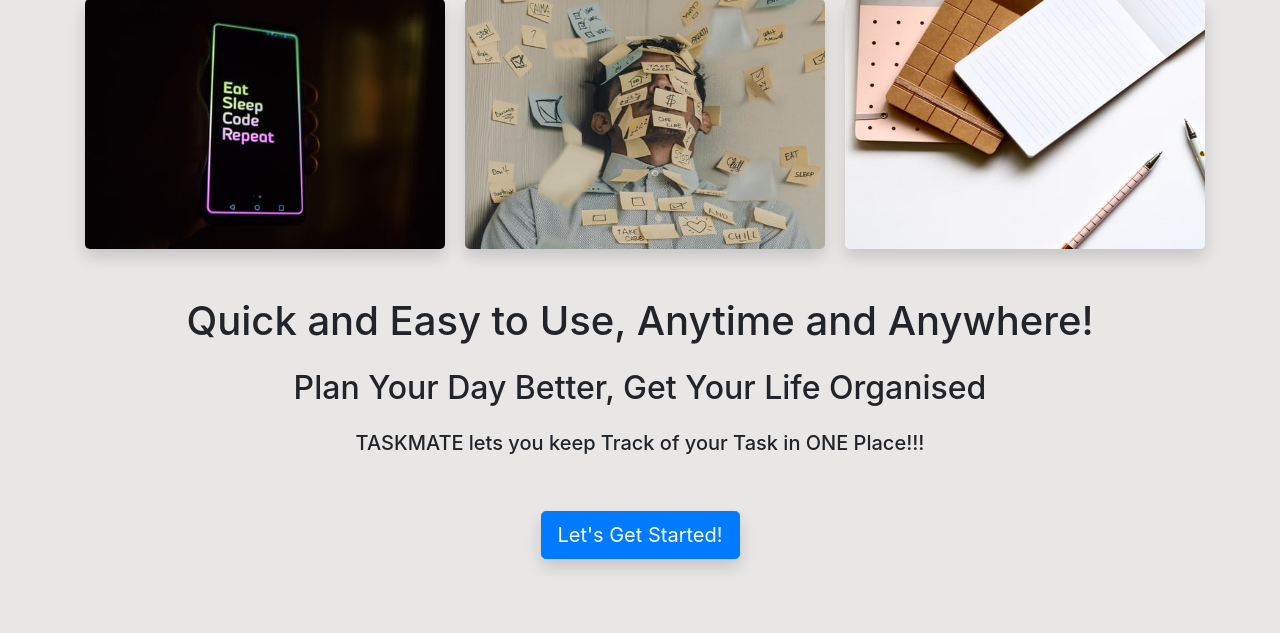
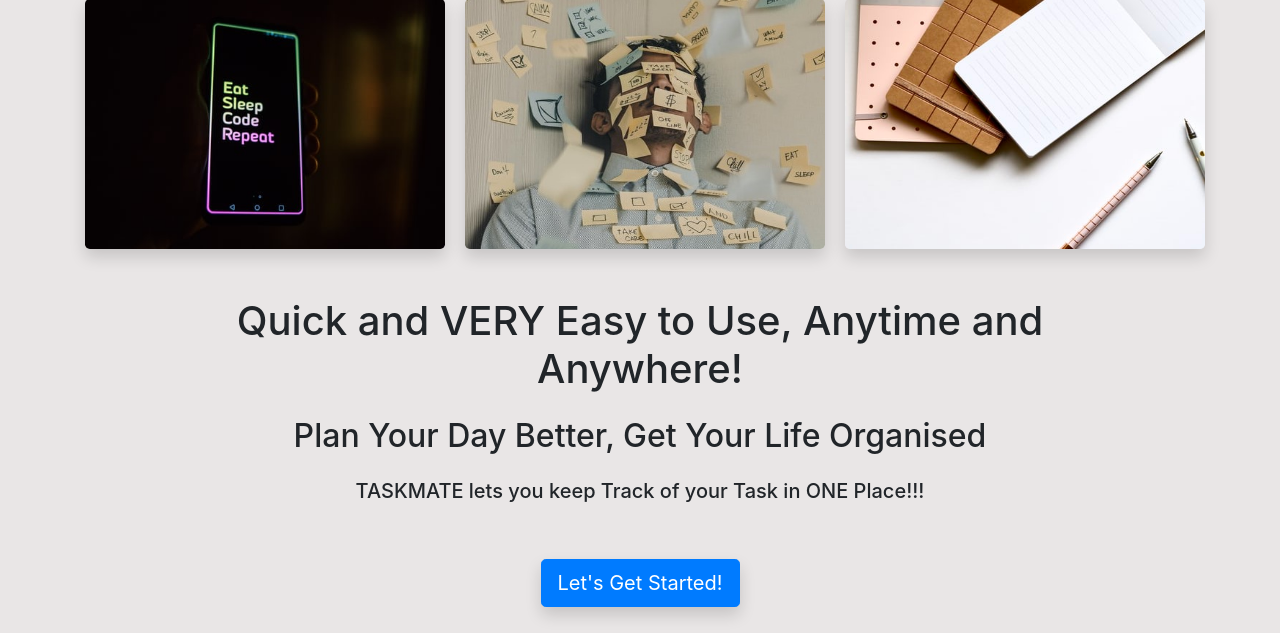
Before and after one commit to JYOTIPALARIYA/TaskMate-1, a Django app: page / in a window 1280 px wide. Shown: the part 114-747 px from the top of the page. Run offline with Django 3.2, Linux system fonts and the light colour scheme.

Commit message:
Written VERY

```diff
--- a/todolist_app/templates/index.html
+++ b/todolist_app/templates/index.html
@@ -24,7 +24,7 @@
        <div class="row mt-5">
             <div class="col-md-10 offset-md-1">
                 <center>
-                    <p class="h1">Quick and Easy to Use, Anytime and Anywhere!</p>
+                    <p class="h1">Quick and VERY Easy to Use, Anytime and Anywhere!</p>
                     <p class="h2 mt-4">Plan Your Day Better, Get Your Life Organised</p>
                     <p class="h5 mt-4">TASKMATE lets you keep Track of your Task in ONE Place!!!</p>
 
```
